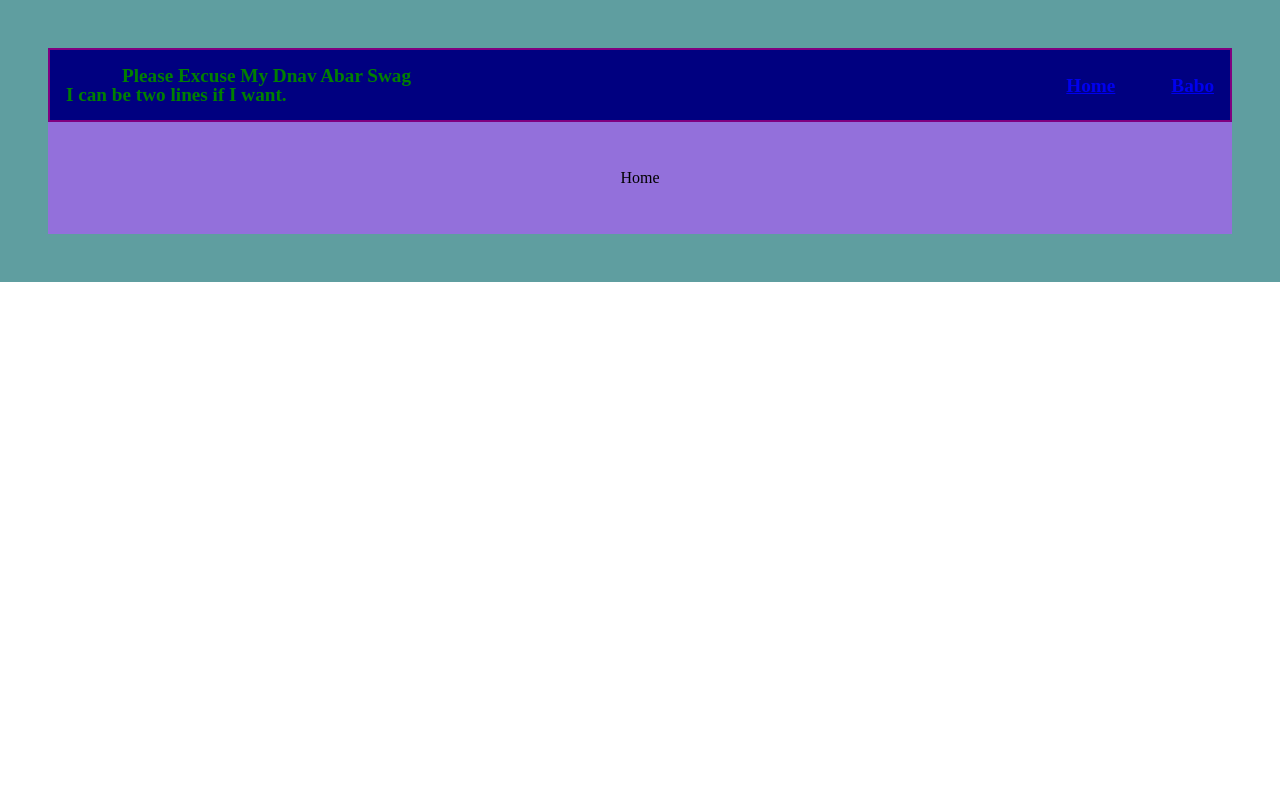
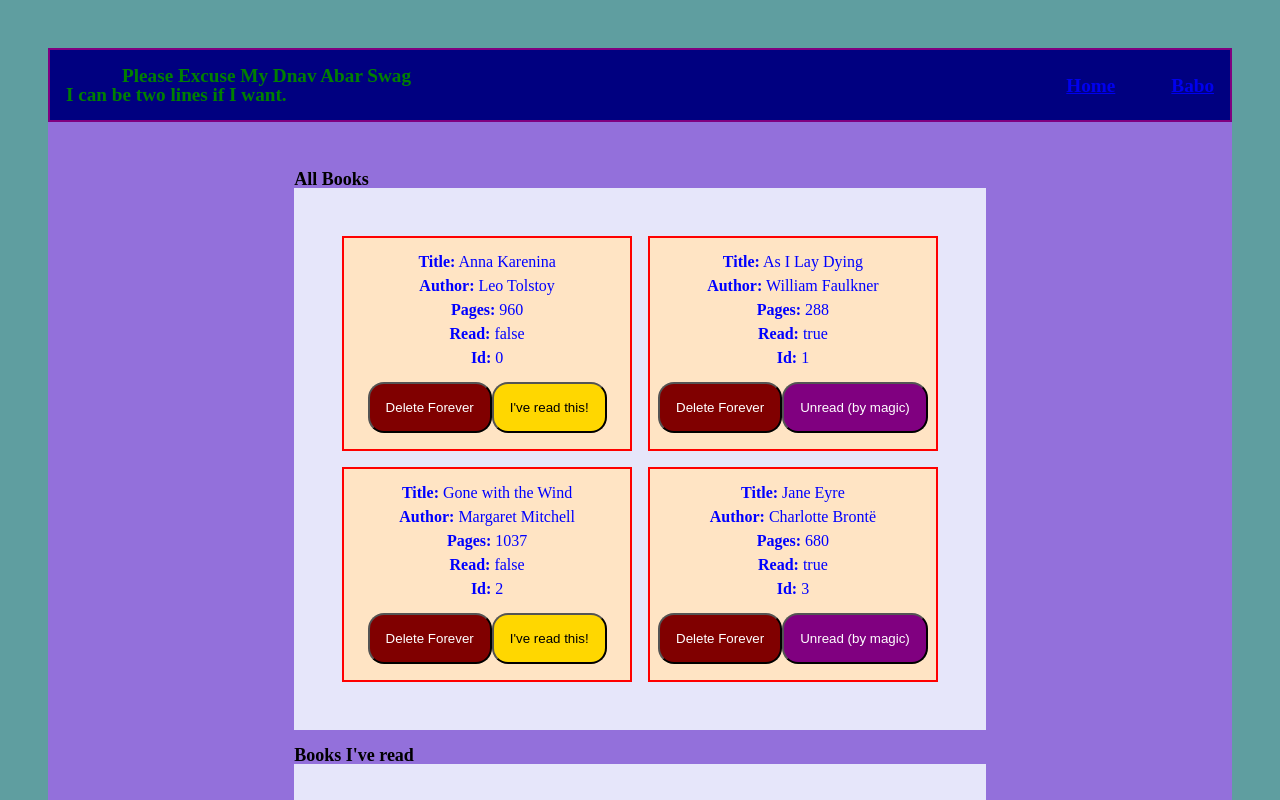
Before and after one commit to gibbonhug/library, a React (Create React App) app: page / in a window 1280 px wide. Shown: the top 800 px of the page. Built offline with nearby package versions, Linux system fonts and the light colour scheme; data requests are answered from the project's data file.

Commit message:
Complete (?) new Home component migration

```diff
--- a/src/Components/App.tsx
+++ b/src/Components/App.tsx
@@ -1,13 +1,9 @@
 import React from 'react';
 import { BrowserRouter, Route, Routes } from 'react-router-dom';
-import useFetchData from '../hooks/useFetchData';
 
 import Nav from './Nav';
-import Library from './Library';
 import Home from './Home';
 import Babo from './Babo'; // temp
-
-import { BookInfo } from './interfaces';
 
 
 /**
--- a/src/Components/Home.tsx
+++ b/src/Components/Home.tsx
@@ -1,60 +1,84 @@
-import React from 'react'
+import React from 'react';
+import useFetchData from '../hooks/useFetchData';
 
-const Home = () => {
+import Library from './Library';
+
+import { BookInfo } from './interfaces';
+
+/**
+ * The home component
+ * Fetches book data with useFetchData
+ * Renders conditional loading, error, or 2 library components
+ * (All books and just read books)
+ */
+const Home:React.FC = () => {
+  /**
+   * Fetch the data of type BookInfo[]
+   * isLoadingData will be true while it is being fetched
+   */
+  const {
+    data: libraryArray, setData: setLibraryArray,
+    isLoadingData, isError, error
+  } = useFetchData<BookInfo[]>('http://localhost:8000/books');
+
+  /**
+   * Clicking the 'delete' button in a book calls this function, removing it from
+   * the App's libraryArray state
+   * @param id The id of the book to delete (is in bookInfo obj in book props)
+   */
+  const handleDelete = (id: number) => {
+    const newLibraryArray = libraryArray!.filter(bookObj =>
+      bookObj.id !== id);
+    setLibraryArray(newLibraryArray);
+  }
+
+  /**
+   * Clicking the 'Toggle read status' button in a book calls this, which toggles
+   * the current read status. Leaves other books as-is
+   * @param id The id of the book to delete (is in bookInfo obj in book props)
+   */
+  const handleRead = (id: number) => {
+    // find the book whose index matches the id and toggle its read status
+    const newLibraryArray = libraryArray!.map((bookObj) => {
+      if (bookObj.id === id) {
+        // only modify this book
+        bookObj.read = !bookObj.read;
+      }
+      return bookObj; // return all books
+    });
+    setLibraryArray(newLibraryArray);
+  }
+
+
   return (
-    <div>Home</div>
+    <>
+      {isLoadingData && <div>
+        Fetching data...
+      </div>}
+
+      {isError && <div>
+        <p>There was an error retrieving your data:</p>
+        <p>{error!.message}</p>
+      </div>}
+
+      {libraryArray && <Library
+        libraryArray={libraryArray!}
+        libraryTitle={'All Books'}
+        handleDelete={handleDelete}
+        handleRead={handleRead}
+      />}
+
+      {libraryArray && <Library
+        libraryArray={libraryArray!.filter((thisBook: BookInfo) =>
+          thisBook.read === true)}
+        libraryTitle={'Books I\'ve read'}
+        handleDelete={handleDelete}
+        handleRead={handleRead}
+      />}
+
+
+    </>
   )
 }
 
 export default Home;
-
-
-// {isLoadingData && <div>
-//     Fetching data...
-//   </div>}
-
-//   {isError && <div>
-//     <p>There was an error retrieving your data:</p>
-//     <p>{error!.message}</p>
-//   </div>}
-
-//   {libraryArray && <Library libraryArray={libraryArray!} libraryTitle={'All Books'} handleDelete={handleDelete} handleRead={handleRead} />}
-
-//   {libraryArray && <Library libraryArray={libraryArray!.filter((thisBook: BookInfo) => thisBook.read === true)} libraryTitle={'Books I\'ve read'} handleDelete={handleDelete} handleRead={handleRead} />}
-
-//   /**
-//    * Fetch the data of type BookInfo[]
-//    * isLoadingData will be true while it is being fetched
-//    */
-//    const {
-//     data: libraryArray, setData: setLibraryArray,
-//     isLoadingData, isError, error
-//   } = useFetchData<BookInfo[]>('http://localhost:8000/books');
-
-//   /**
-//    * Clicking the 'delete' button in a book calls this function, removing it from
-//    * the App's libraryArray state
-//    * @param id The id of the book to delete (is in bookInfo obj in book props)
-//    */
-//   const handleDelete = (id: number) => {
-//     const newLibraryArray = libraryArray!.filter(bookObj =>
-//       bookObj.id !== id);
-//     setLibraryArray(newLibraryArray);
-//   }
-
-//   /**
-//    * Clicking the 'Toggle read status' button in a book calls this, which toggles
-//    * the current read status. Leaves other books as-is
-//    * @param id The id of the book to delete (is in bookInfo obj in book props)
-//    */
-//   const handleRead = (id: number) => {
-//     // find the book whose index matches the id and toggle its read status
-//     const newLibraryArray = libraryArray!.map((bookObj) => {
-//       if (bookObj.id === id) {
-//         // only modify this book
-//         bookObj.read = !bookObj.read;
-//       }
-//       return bookObj; // return all books
-//     });
-//     setLibraryArray(newLibraryArray);
-//   }
```
